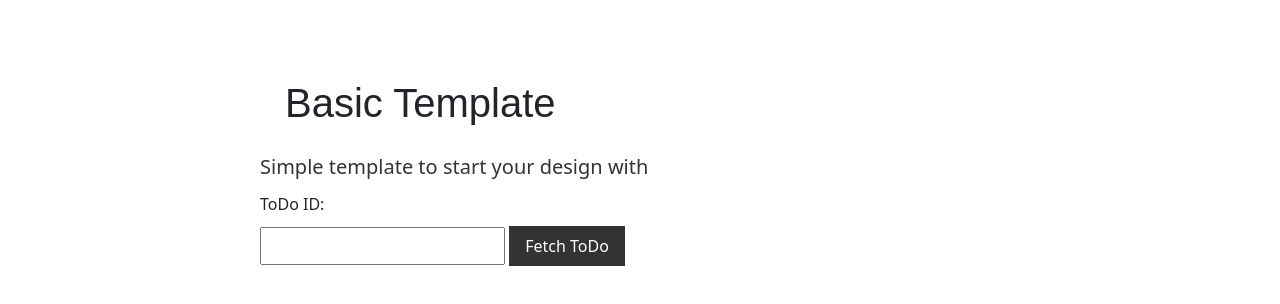
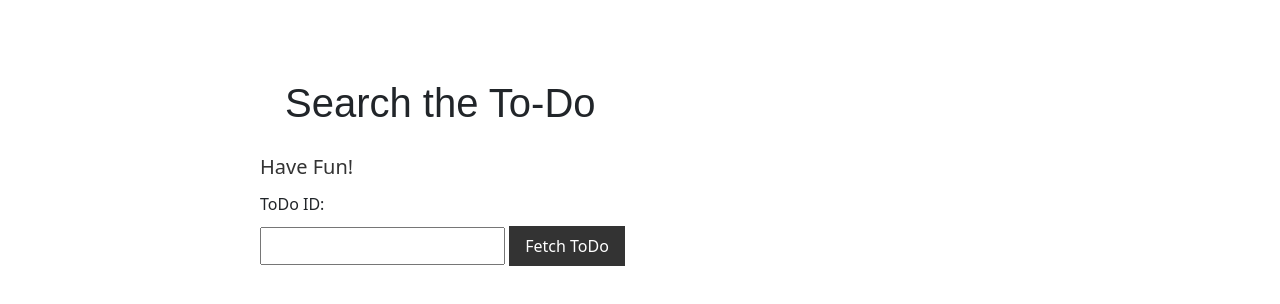
Before and after one commit to jenaecodes/JSON-Website, a plain HTML site: page todo.html in a window 1280 px wide. Shown: the part 142-446 px from the top of the page. Drawn offline with nearby package versions, Linux system fonts and the light colour scheme.

Commit message:
To-Do Page
Search

```diff
--- a/todo.html
+++ b/todo.html
@@ -41,8 +41,8 @@
            </div>
        </nav>
        <div class="container">
-        <h1 class="mt-5">Basic Template </h1>
-        <p class="lead">Simple template to start your design with</p>
+        <h1 class="mt-5">Search the To-Do </h1>
+        <p class="lead">Have Fun!</p>
  <div>
             <label for="todoId">ToDo ID:</label>
             <input type="text" id="todoId">
```
